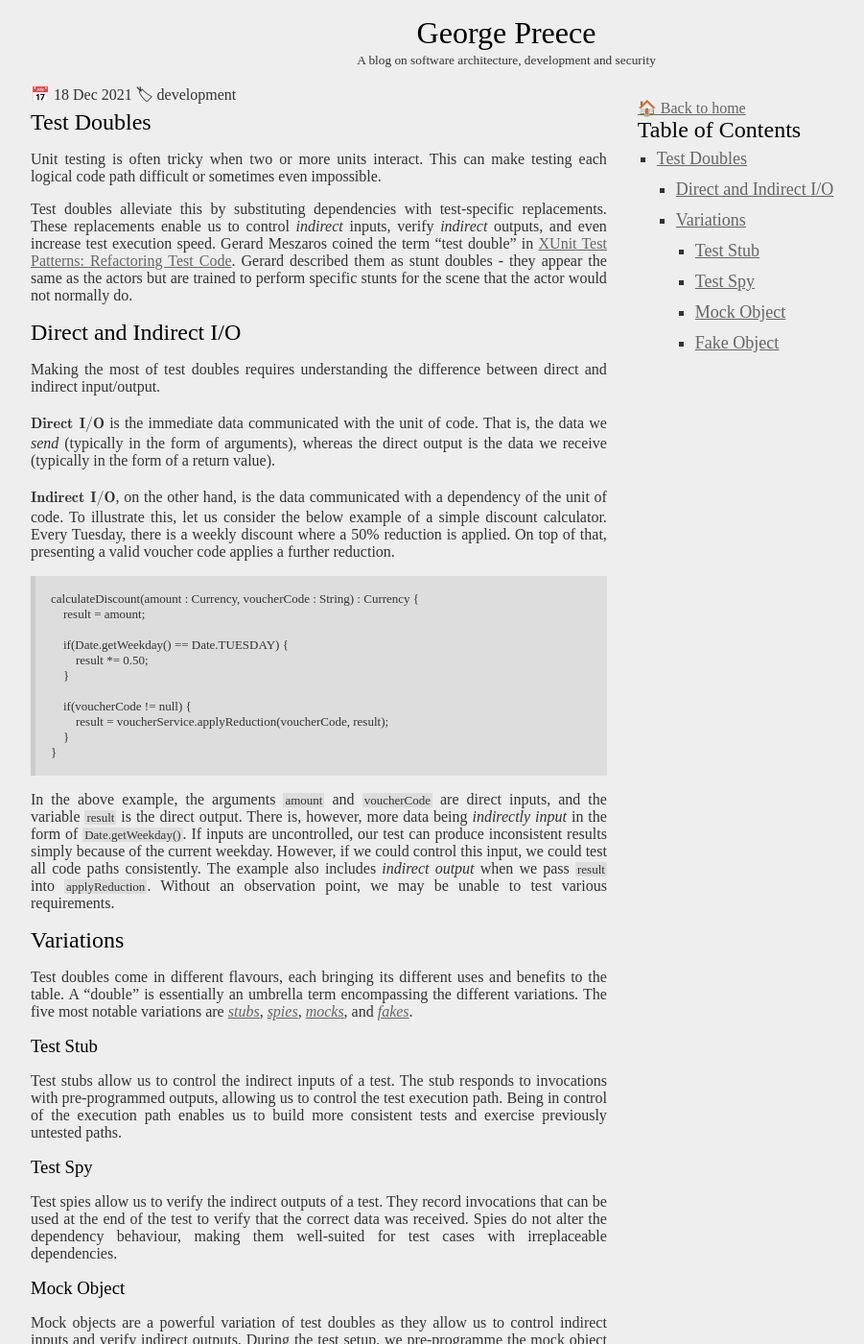
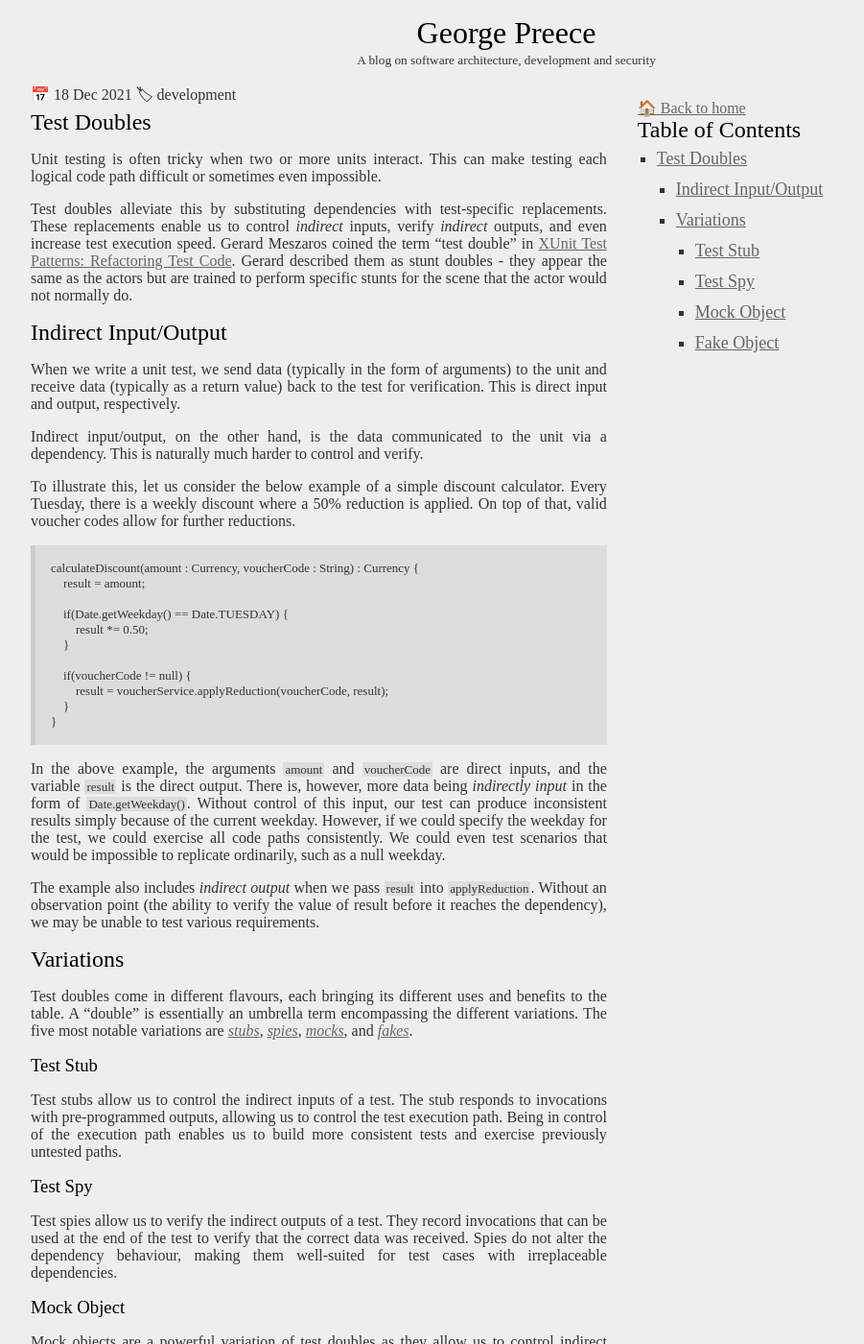
Before and after one commit to GeorgePreece/GeorgePreece.github.io, a Jekyll site: the page built from _posts/2021-12-18-test-doubles.md, in a window 1280 px wide and 1400 px high. Shown: the whole window at 96% size, without its empty margins (112-1013 px from the left). Built offline with Jekyll 4.4.1, drawn with Linux system fonts in a browser that asks for light colours; some web fonts are replaced.

Commit message:
Re-write indirect i/o section

````diff
--- a/_posts/2021-12-18-test-doubles.md
+++ b/_posts/2021-12-18-test-doubles.md
@@ -13,12 +13,12 @@ Unit testing is often tricky when two or more units interact. This can make test
 
 Test doubles alleviate this by substituting dependencies with test-specific replacements. These replacements enable us to control _indirect_ inputs, verify _indirect_ outputs, and even increase test execution speed. Gerard Meszaros coined the term “test double” in [XUnit Test Patterns: Refactoring Test Code](http://xunitpatterns.com/). Gerard described them as stunt doubles - they appear the same as the actors but are trained to perform specific stunts for the scene that the actor would not normally do.
 
-## Direct and Indirect I/O
-Making the most of test doubles requires understanding the difference between direct and indirect input/output.
+## Indirect Input/Output
+When we write a unit test, we send data (typically in the form of arguments) to the unit and receive data (typically as a return value) back to the test for verification. This is direct input and output, respectively.
 
-**Direct I/O** is the immediate data communicated with the unit of code. That is, the data we _send_ (typically in the form of arguments), whereas the direct output is the data we receive (typically in the form of a return value).
+Indirect input/output, on the other hand, is the data communicated to the unit via a dependency. This is naturally much harder to control and verify.
 
-**Indirect I/O**, on the other hand, is the data communicated with a dependency of the unit of code. To illustrate this, let us consider the below example of a simple discount calculator. Every Tuesday, there is a weekly discount where a 50% reduction is applied. On top of that, presenting a valid voucher code applies a further reduction.
+To illustrate this, let us consider the below example of a simple discount calculator. Every Tuesday, there is a weekly discount where a 50% reduction is applied. On top of that, valid voucher codes allow for further reductions.
 
 ```
 calculateDiscount(amount : Currency, voucherCode : String) : Currency {
@@ -34,7 +34,9 @@ calculateDiscount(amount : Currency, voucherCode : String) : Currency {
 }
 ```
 
-In the above example, the arguments `amount` and `voucherCode` are direct inputs, and the variable `result` is the direct output. There is, however, more data being _indirectly input_ in the form of `Date.getWeekday()`. If inputs are uncontrolled, our test can produce inconsistent results simply because of the current weekday. However, if we could control this input, we could test all code paths consistently. The example also includes _indirect output_ when we pass `result` into `applyReduction`. Without an observation point, we may be unable to test various requirements.
+In the above example, the arguments `amount` and `voucherCode` are direct inputs, and the variable `result` is the direct output. There is, however, more data being _indirectly input_ in the form of `Date.getWeekday()`. Without control of this input, our test can produce inconsistent results simply because of the current weekday. However, if we could specify the weekday for the test, we could exercise all code paths consistently. We could even test scenarios that would be impossible to replicate ordinarily, such as a null weekday.
+
+The example also includes _indirect output_ when we pass `result` into `applyReduction`. Without an observation point (the ability to verify the value of result before it reaches the dependency), we may be unable to test various requirements.
 
 ## Variations
 Test doubles come in different flavours, each bringing its different uses and benefits to the table. A "double" is essentially an umbrella term encompassing the different variations. The five most notable variations are [_stubs_](#test-stub), [_spies_](#test-spy), [_mocks_](#mock-object), and [_fakes_](#fake-object).
````
